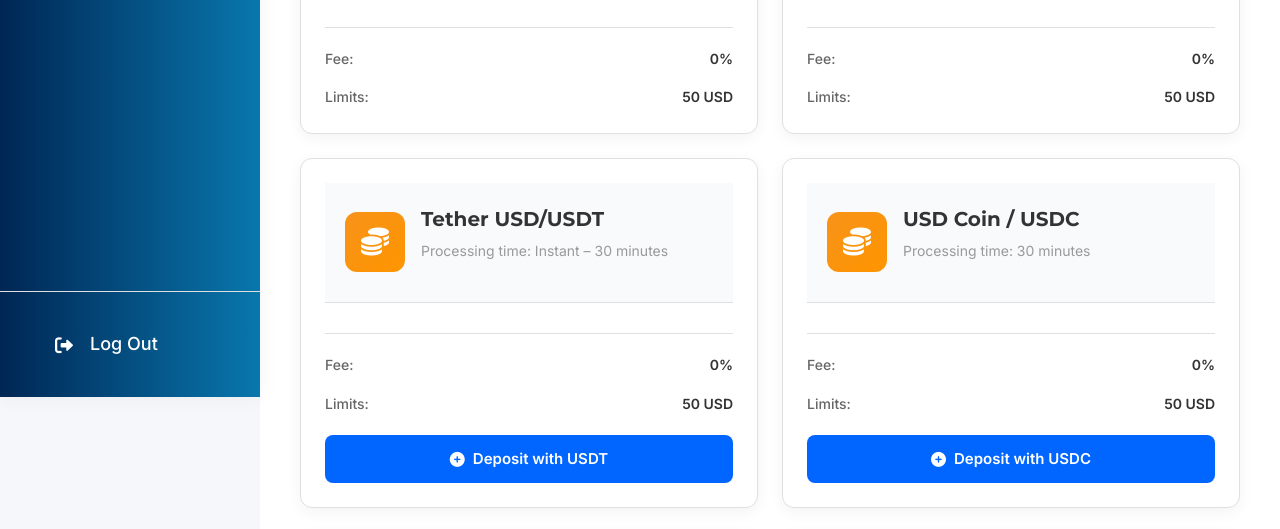
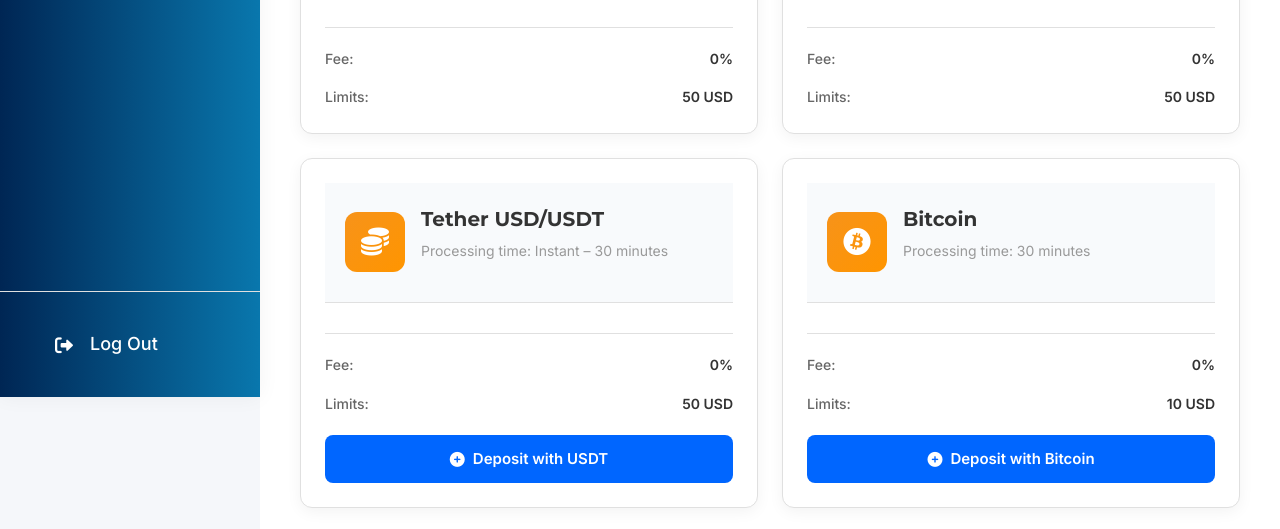
Before and after one commit to kiwanacollins/EcoTade, a plain HTML site: page client/payments.html in a window 1280 px wide. Shown: the part 403-932 px from the top of the page. Drawn offline with nearby package versions, Linux system fonts and the light colour scheme.

Commit message:
Remove USD Coin payment option and comment out Ethereum payment section

```diff
--- a/client/payments.html
+++ b/client/payments.html
@@ -708,33 +708,7 @@
                         </div>
                     </div>
 
-                    <!-- USD Coin / USDC -->
-                    <div class="payment-card">
-                        <div class="payment-header">
-                            <div class="payment-icon icon-crypto">
-                                <i class="fas fa-coins"></i>
-                            </div>
-                            <div class="payment-title">
-                                <h4>USD Coin / USDC</h4>
-                                <p class="payment-subtitle">Processing time: 30 minutes</p>
-                            </div>
-                        </div>
-                        <div class="payment-details">
-                            <div class="detail-row">
-                                <span class="detail-label">Fee:</span>
-                                <span class="detail-value">0%</span>
-                            </div>
-                            <div class="detail-row">
-                                <span class="detail-label">Limits:</span>
-                                <span class="detail-value">50 USD</span>
-                            </div>
-                        </div>
-                        <div class="payment-action">
-                            <a href="#" class="btn">
-                                <i class="fas fa-plus-circle"></i> Deposit with USDC
-                            </a>
-                        </div>
-                    </div>
+
 
                     <!-- Bitcoin -->
                     <div class="payment-card">
@@ -765,7 +739,7 @@
                     </div>
 
                     <!-- Ethereum -->
-                    <div class="payment-card">
+                    <!-- <div class="payment-card">
                         <div class="payment-header">
                             <div class="payment-icon icon-crypto">
                                 <i class="fab fa-ethereum"></i>
@@ -790,7 +764,7 @@
                                 <i class="fas fa-plus-circle"></i> Deposit with Ethereum
                             </a>
                         </div>
-                    </div>
+                    </div> -->
                 </div>
             </section>
         </main>
```
